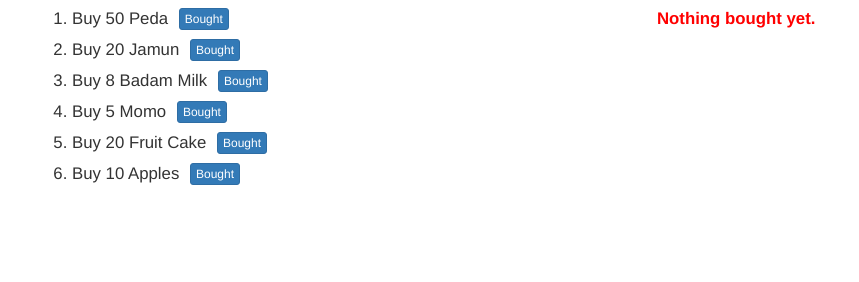
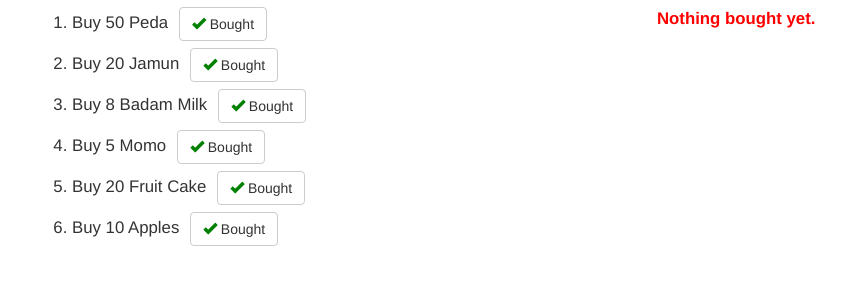
Before and after one commit to veereshshawaragi/AngularJSCoursera, a plain HTML site: page Assignment2/index.html in a window 1280 px wide. Shown: the part 126-408 px from the top of the page, without its empty margins (38-897 px from the left). Drawn offline with Linux system fonts and the light colour scheme.

Commit message:
Assignment 2  changes 002

```diff
--- a/Assignment2/index.html
+++ b/Assignment2/index.html
@@ -36,7 +36,7 @@
      <ol class="item-list">
           <li ng-repeat="item in toBuy.items">
             Buy {{item.quantity}} {{item.name}}
-            <button type="button" class="btn btn-primary btn-xs" ng-click="toBuy.bought($index)">Bought</button>
+            <button type="button" class="btn btn-default" ng-click="toBuy.bought($index)"> <span class="glyphicon glyphicon-ok"></span>  Bought</button>
           </li>
         </ol>
         <div class="emptyMessage" ng-if="!toBuy.items.length">Everything is bought!</div>
```
